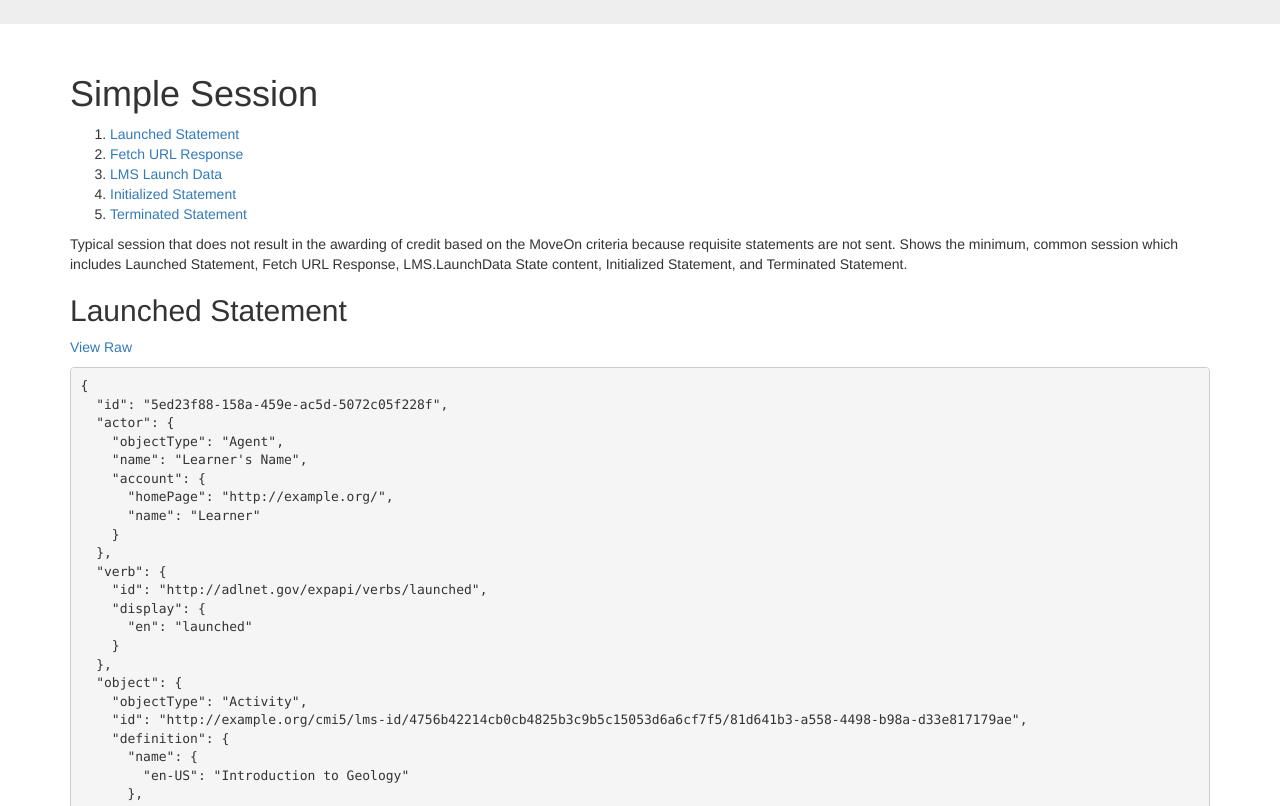
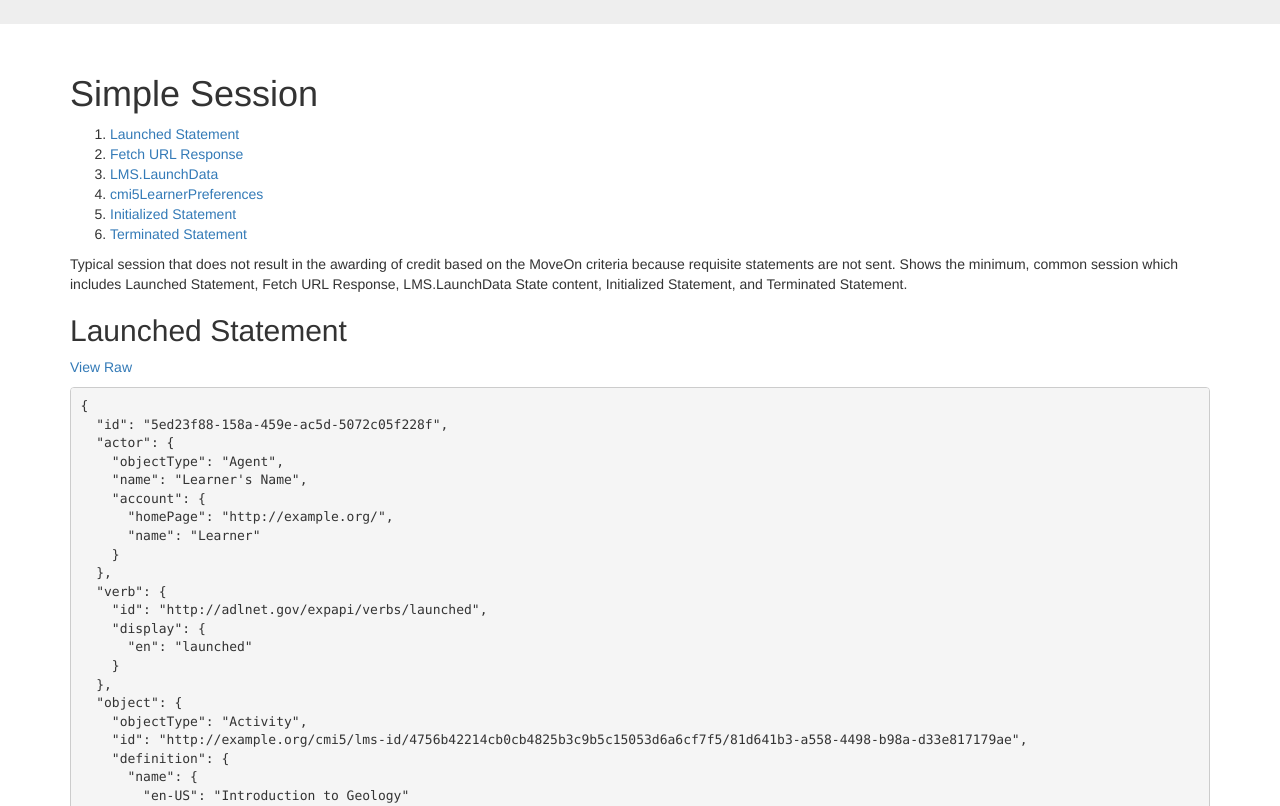
Before and after one commit to AICC/CMI-5_Spec_Current, a Jekyll site: the page built from samples/scenarios/01-typical-non_credit_session/index.md, in a window 1280 px wide and 900 px high, scrolled down 328 px, cut to the strip 94-900 px from the top of the window. Built offline with Jekyll 4.4.1, drawn with Linux system fonts in a browser that asks for light colours; our own code applies the rules of GitHub Pages for plain Markdown files.

Commit message:
Update index.md

```diff
--- a/samples/scenarios/01-typical-non_credit_session/index.md
+++ b/samples/scenarios/01-typical-non_credit_session/index.md
@@ -5,7 +5,8 @@
 
 1. [Launched Statement](#launched-statement)
 1. [Fetch URL Response](#fetch-url-response)
-1. [LMS Launch Data](#lms-launch-data)
+1. [LMS.LaunchData](#lms-launch-data)
+1. [cmi5LearnerPreferences](#cmi5LearnerPreferences)
 1. [Initialized Statement](#initialized-statement)
 1. [Terminated Statement](#terminated-statement)
 
```
